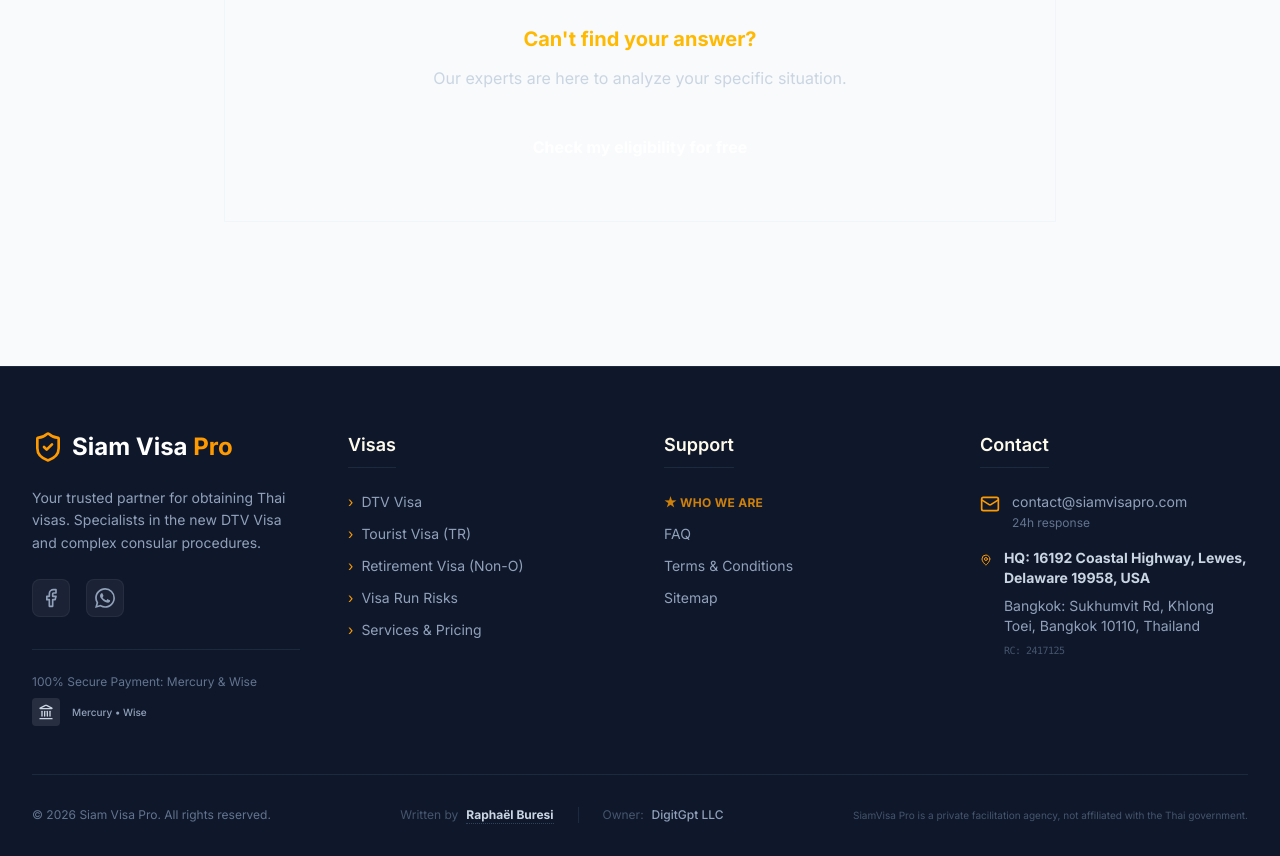
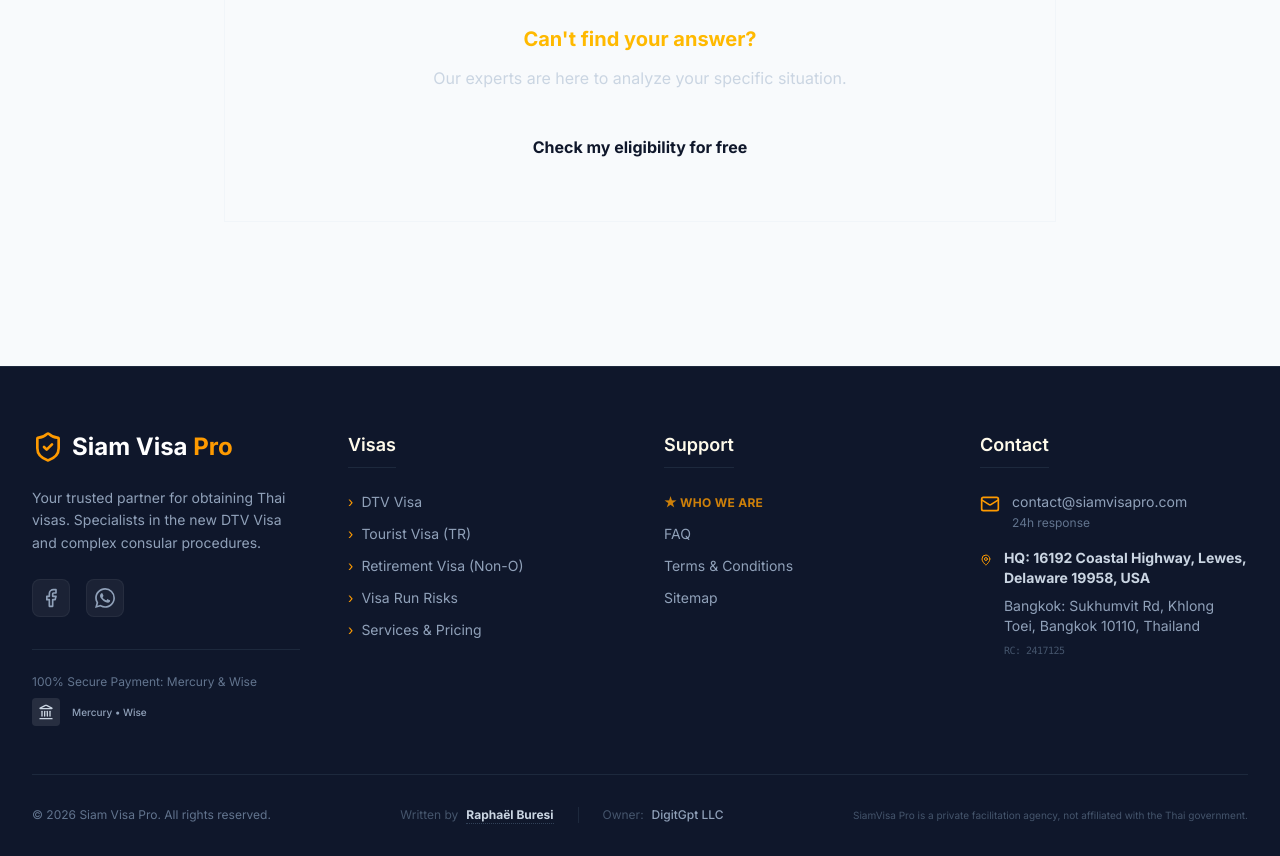
Before and after one commit to pulsession-bit/siamvia-pro, a Next.js app: page /en/faq in a window 1280 px wide. Shown: the part 6840-7696 px from the top of the page. Built offline with nearby package versions, Linux system fonts and the light colour scheme.

Commit message:
Fix CTA button readability by using explicit dark text color

```diff
--- a/src/components/ui/CTAButton.tsx
+++ b/src/components/ui/CTAButton.tsx
@@ -12,7 +12,7 @@ interface CTAButtonProps {
 }
 
 const ctaVariants = {
-    primary: 'bg-primary text-dark hover:bg-primary-light shadow-primary',
+    primary: 'bg-primary text-slate-900 hover:bg-primary-light shadow-primary',
     secondary: 'bg-dark text-white hover:bg-dark-light shadow-lg',
     outline: 'bg-transparent border-2 border-slate-400 text-slate-700 hover:bg-slate-50',
 };
```
